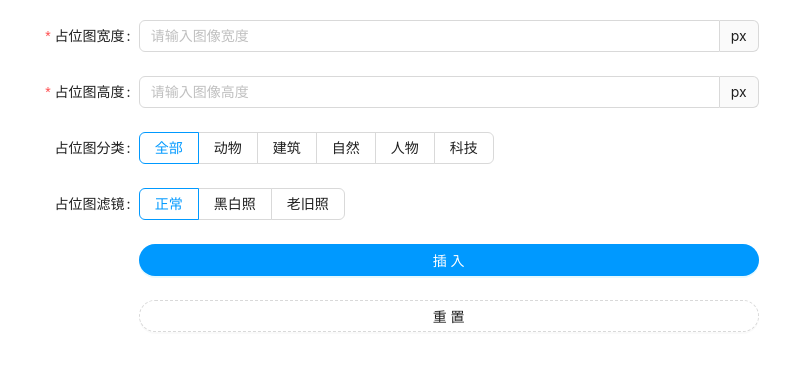
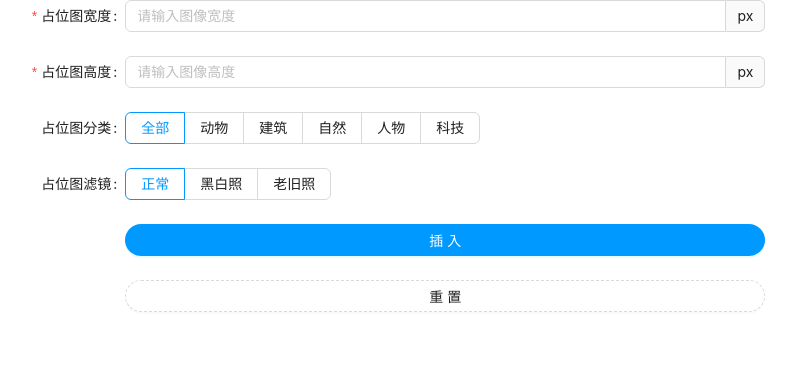
Before and after one commit to JowayYoung/figma-placeimg, a React (Vite) app in the folder packages/ui/: page / in a window 1280 px wide. Shown: the top 370 px of the page, without its empty margins (88-884 px from the left). Built offline with nearby package versions, Linux system fonts and the light colour scheme.

Commit message:
更新样式

```diff
--- a/packages/core/src/index.ts
+++ b/packages/core/src/index.ts
@@ -1,6 +1,5 @@
 async function LoadImage(url: string = ""): Promise<Uint8Array> {
 	const res = await fetch(url);
-	console.log("img", res);
 	const buffer = await res.arrayBuffer();
 	return new Uint8Array(buffer);
 }
@@ -12,6 +11,7 @@ figma.showUI(__html__, {
 
 if (figma.editorType === "figma") {
 	figma.ui.onmessage = async(msg) => {
+		console.log("params", msg);
 		if (msg.type === "insert") {
 			const rectNode: RectangleNode = figma.currentPage.selection.length === 1 && figma.currentPage.selection[0].type === "RECTANGLE"
 				? figma.currentPage.selection[0]
--- a/packages/ui/src/index.scss
+++ b/packages/ui/src/index.scss
@@ -1,8 +1,4 @@
 .placeimg {
-	&-page {
-		padding: 20px;
-		height: 100vh;
-	}
 	&-btn {
 		width: 100%;
 	}
--- a/packages/ui/src/index.tsx
+++ b/packages/ui/src/index.tsx
@@ -29,10 +29,10 @@ export default function App(): JSX.Element {
 		const { category, filter, height, width } = form;
 		parent.postMessage({
 			pluginMessage: {
-				height,
+				height: +height,
 				type: "insert",
 				url: `https://placeimg.com/${width}/${height}/${category}/${filter === "normal" ? "" : filter}`.replace(/\/$/, ""),
-				width
+				width: +width
 			}
 		}, "*");
 		await WaitFor();
```
